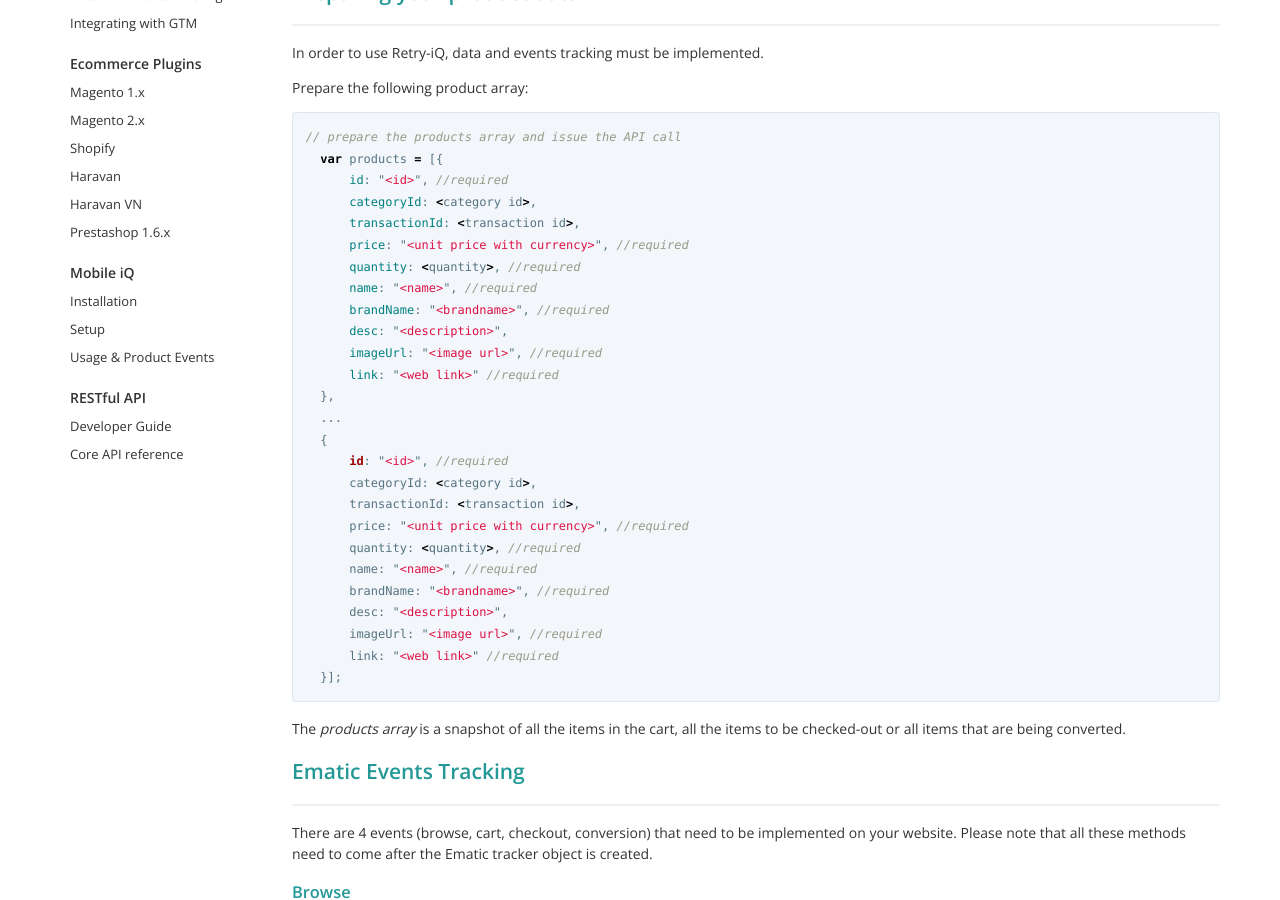
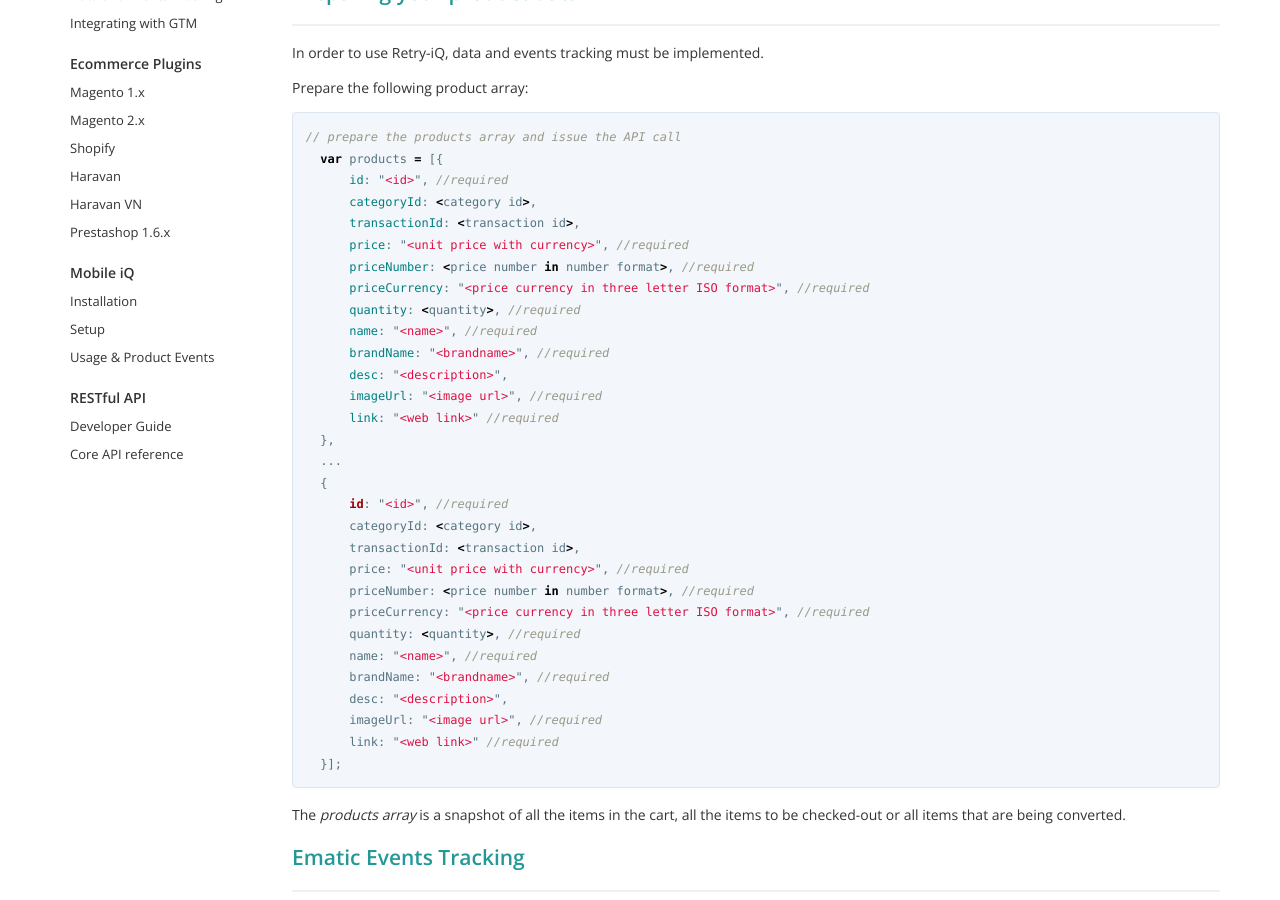
Before and after one commit to Ematicexternal/doc, a Jekyll site: the page built from _posts/2017-07-05-data-event-tracking.md, in a window 1280 px wide and 900 px high, scrolled down 274 px. Built offline with Jekyll 4.4.1, drawn with Linux system fonts in a browser that asks for light colours.

Commit message:
Update to product logs to inclue price number and currency

```diff
--- a/_posts/2017-07-05-data-event-tracking.md
+++ b/_posts/2017-07-05-data-event-tracking.md
@@ -20,6 +20,8 @@ Prepare the following product array:
       categoryId: <category id>,
       transactionId: <transaction id>,
       price: "<unit price with currency>", //required
+      priceNumber: <price number in number format>, //required
+      priceCurrency: "<price currency in three letter ISO format>", //required
       quantity: <quantity>, //required
       name: "<name>", //required
       brandName: "<brandname>", //required
@@ -33,6 +35,8 @@ Prepare the following product array:
       categoryId: <category id>,
       transactionId: <transaction id>,
       price: "<unit price with currency>", //required
+      priceNumber: <price number in number format>, //required
+      priceCurrency: "<price currency in three letter ISO format>", //required
       quantity: <quantity>, //required
       name: "<name>", //required
       brandName: "<brandname>", //required
```
Also changed, not shown: _posts/2017-11-07-developer-guide.md (+5 -4 lines).
